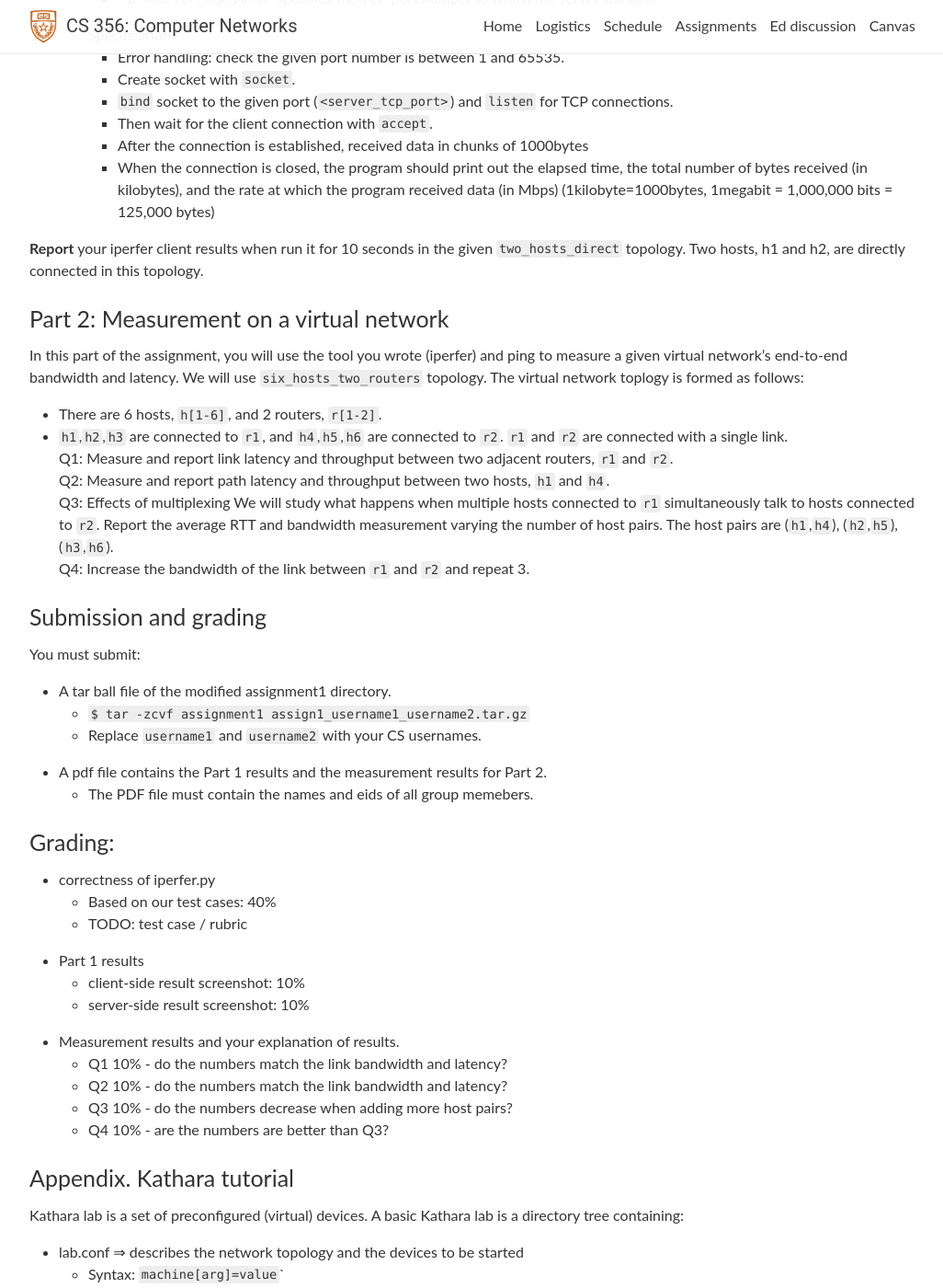
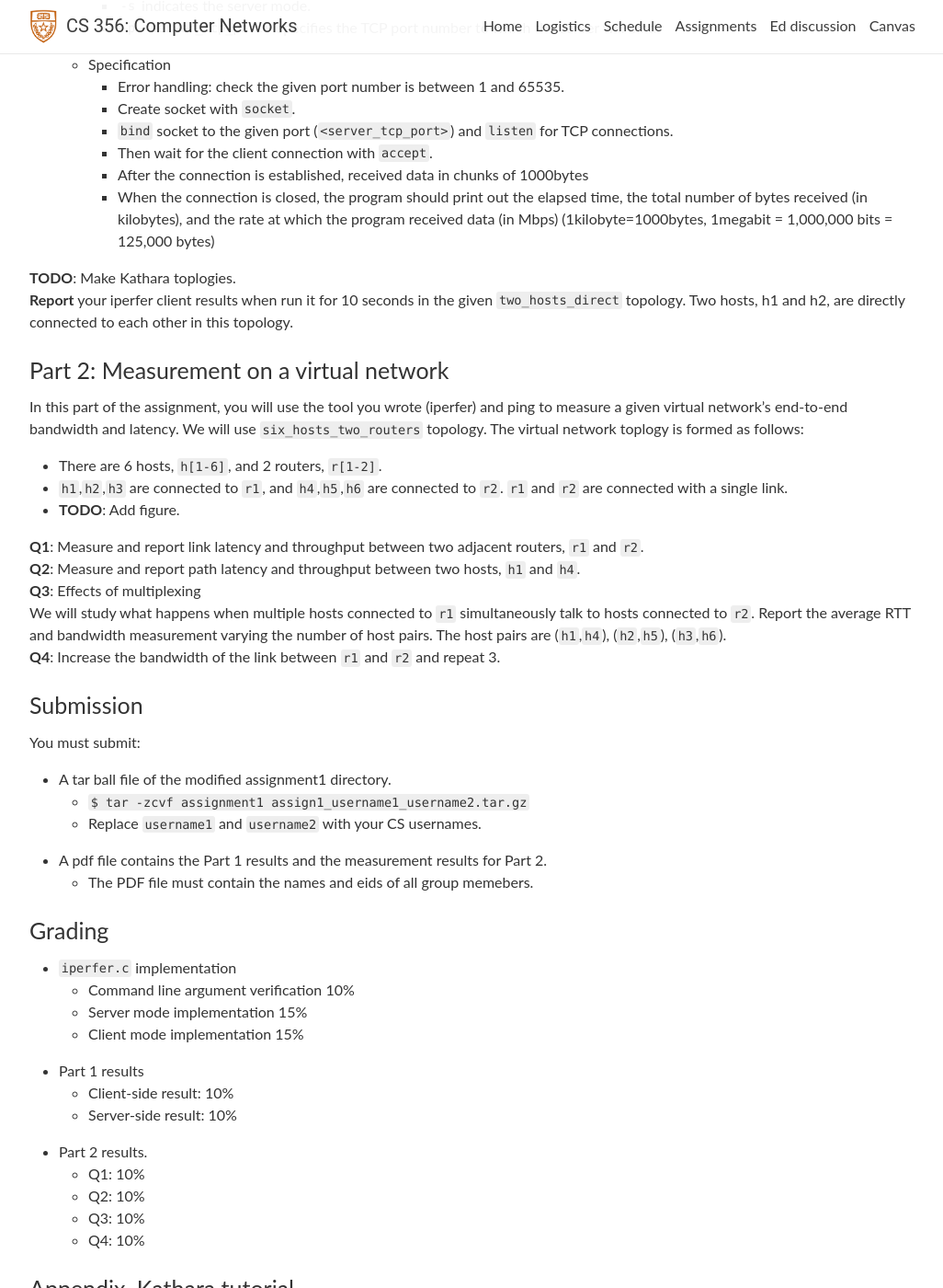
Before and after one commit to utcs356/sp25, a Jekyll site: the page built from _pages/1_socket.md, in a window 1280 px wide and 1400 px high, scrolled down 887 px. Shown: the whole window at 92% size, without its empty margins (126-1152 px from the left). Built offline with Jekyll 4.4.1, drawn with Linux system fonts in a browser that asks for light colours; nearby versions of some CDN libraries; comment, search, counter and statistics services are not loaded; some of the changed text lies outside the part shown.

Commit message:
Minor updates on assignment 1

```diff
--- a/_pages/1_socket.md
+++ b/_pages/1_socket.md
@@ -4,11 +4,11 @@ permalink: /assignments/assignment1
 title: "Assignment 1: Socket Programming and Measurement"
 ---
 ### Part 0: Setup and Overview
-Clone the git repository contains the skeleton code for this assignment.
-`$ git clone `
-`Makefile` is included in the directory, so you can compile your code with `$ make` and clean the binary with `$ make clean`.
+Clone the git repository that contains Kathara labs and the skeleton code needed for this assignment.
+* `$ git clone `  **TODO: make a skeleton code and public repository**
+
+`Makefile` is included in the directory, so you can compile your code with `$ make` and remove the compiled binary with `$ make clean`.
 Your task is to complete `src/iperfer.c` to meet the specifications in Part 1 and perform measurements using your program.
-
 
 ### Part 1: Write iperfer.c
 * Client mode: Send TCP packets to a specific host for a specified time window and track how much data was sent during the time window.
@@ -38,20 +38,22 @@ Your task is to complete `src/iperfer.c` to meet the specifications in Part 1 an
         * After the connection is established, received data in chunks of 1000bytes
         * When the connection is closed, the program should print out the elapsed time, the total number of bytes received (in kilobytes), and the rate at which the program received data (in Mbps) (1kilobyte=1000bytes, 1megabit = 1,000,000 bits = 125,000 bytes)
 
-**Report** your iperfer client results when run it for 10 seconds in the given `two_hosts_direct` topology. Two hosts, h1 and h2, are directly connected in this topology.
-
+**TODO**: Make Kathara toplogies.
+**Report** your iperfer client results when run it for 10 seconds in the given `two_hosts_direct` topology. Two hosts, h1 and h2, are directly connected to each other in this topology.
 
 ### Part 2: Measurement on a virtual network
 In this part of the assignment, you will use the tool you wrote (iperfer) and ping to measure a given virtual network's end-to-end bandwidth and latency. We will use `six_hosts_two_routers` topology. The virtual network toplogy is formed as follows:
 * There are 6 hosts, `h[1-6]`, and 2 routers, `r[1-2]`.
 * `h1`,`h2`,`h3` are connected to `r1`, and `h4`,`h5`,`h6` are connected to `r2`. `r1` and `r2` are connected with a single link.
-Q1: Measure and report link latency and throughput between two adjacent routers, `r1` and `r2`.
-Q2: Measure and report path latency and throughput between two hosts, `h1` and `h4`.
-Q3: Effects of multiplexing
+* **TODO**: Add figure.
+
+**Q1**: Measure and report link latency and throughput between two adjacent routers, `r1` and `r2`.
+**Q2**: Measure and report path latency and throughput between two hosts, `h1` and `h4`.
+**Q3**: Effects of multiplexing
 We will study what happens when multiple hosts connected to `r1` simultaneously talk to hosts connected to `r2`. Report the average RTT and bandwidth measurement varying the number of host pairs. The host pairs are (`h1`,`h4`), (`h2`,`h5`), (`h3`,`h6`).
-Q4: Increase the bandwidth of the link between `r1` and `r2` and repeat 3.
+**Q4**: Increase the bandwidth of the link between `r1` and `r2` and repeat 3.
 
-### Submission and grading
+### Submission
 You must submit:
 * A tar ball file of the modified assignment1 directory.
     * `$ tar -zcvf assignment1 assign1_username1_username2.tar.gz`
@@ -59,18 +61,19 @@ You must submit:
 * A pdf file contains the Part 1 results and the measurement results for Part 2.
     * The PDF file must contain the names and eids of all group memebers.
 
-### Grading:
-* correctness of iperfer.py
-	* Based on our test cases: 40%
-	* TODO: test case / rubric
+### Grading
+* `iperfer.c` implementation
+	* Command line argument verification 10%
+    * Server mode implementation 15%
+    * Client mode implementation 15%
 * Part 1 results
-    * client-side result screenshot: 10%
-	* server-side result screenshot: 10%
-* Measurement results and your explanation of results.
-	* Q1 10% - do the numbers match the link bandwidth and latency?
-    * Q2 10% - do the numbers match the link bandwidth and latency?
-	* Q3 10% - do the numbers decrease when adding more host pairs?
-	* Q4 10% - are the numbers are better than Q3?
+    * Client-side result: 10%
+	* Server-side result: 10%
+* Part 2 results.
+	* Q1: 10%
+    * Q2: 10%
+	* Q3: 10%
+	* Q4: 10%
 
 ### Appendix. Kathara tutorial
 Kathara lab is a set of preconfigured (virtual) devices. A basic Kathara lab is a directory tree containing:
@@ -80,4 +83,7 @@ Kathara lab is a set of preconfigured (virtual) devices. A basic Kathara lab is
         * if arg is a number ⇒ value is the name of a collision domain to which eth arg should be attached
         * if arg is not a number, then it must be an option and value the argument
 * Subdirectories: contains the configuration settings for each device
-* `<device_name>.startup` files that describe actions performed by devices when they are started shell script that is executed right after its startup
+* `<device_name>.startup` files that describe actions performed by devices when they are started.
+
+To deploy virtual network, move to the Kathara lab directory then type `$ kathara lstart`. Then the xterm terminal connected to each virtual network device would appear. Some useful kathara commands are summarized below:
+**TODO**
```
